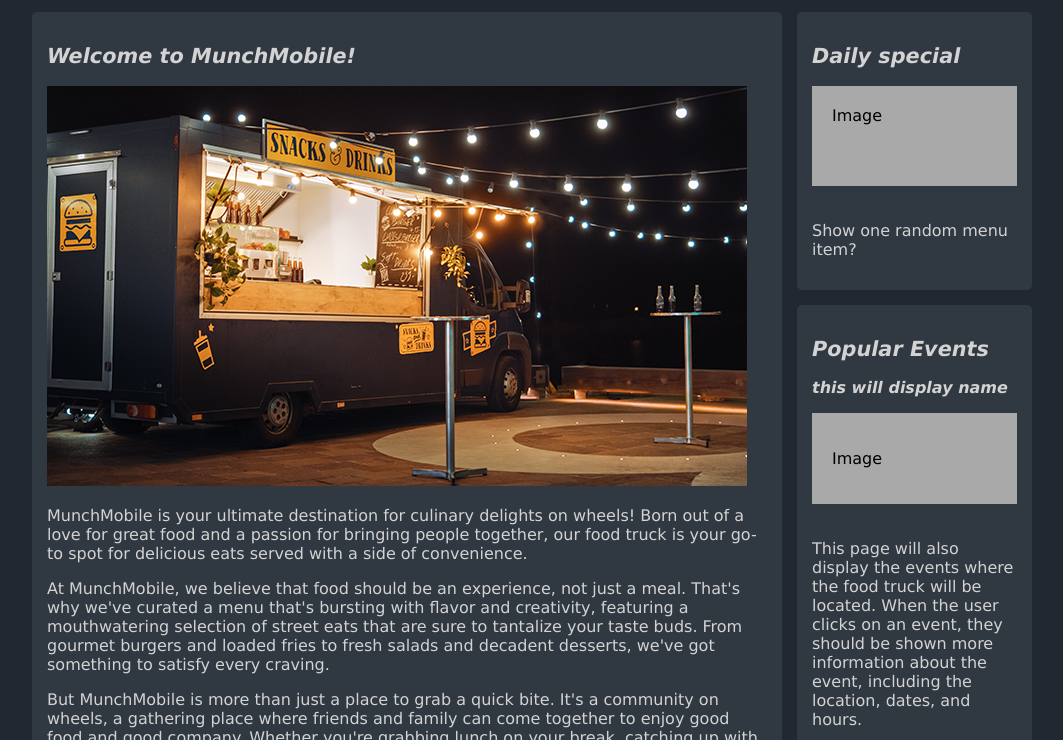
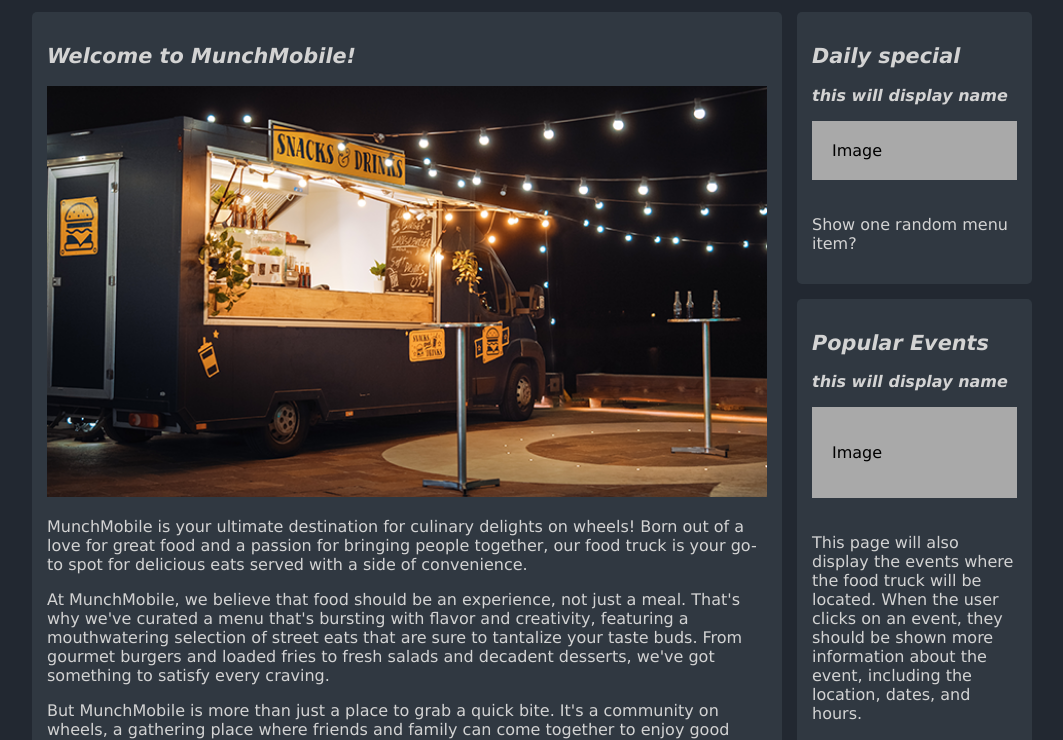
Before and after one commit to Adam-software-engineer/Js-Final, a website with bundled scripts: page public/index.html in a window 1280 px wide. Shown: the part 60-800 px from the top of the page, without its empty margins (108-1171 px from the left). Built offline with nearby package versions, Linux system fonts and the light colour scheme; files whose address does not match are found by name.

Commit message:
the site looks awsome now again not stupid as fuck

```diff
--- a/public/index.html
+++ b/public/index.html
@@ -47,10 +47,10 @@
 
           <div class="card">
             <h2>Daily special</h2>
-            <h3></h3>
-            <div class="fakeimg" style="height:100px;">Image</div>
-              <img src="" alt="">
-              <p>Show one random menu item?</p>
+            <h3>this will display name</h3>
+            <div class="fakeimg" >Image</div>
+            <img src="" alt="">
+            <p>Show one random menu item?</p>
           </div>
           <div class="card">
             <h2>Popular Events</h2>
--- a/public/style.css
+++ b/public/style.css
@@ -181,7 +181,7 @@ th, td {
 /* Fake image */
 .fakeimg {
     background-color: darkgray;
-    width: 100%;
+    width: auto;
     padding: 20px;
     color: black;
 }
@@ -192,6 +192,11 @@ th, td {
     padding: 15px;
     margin-top: 15px;
     border-radius: 5px;
+}
+
+.card img {
+    Height: auto;
+    width: 100%;
 }
 
 /* Clear floats after the columns */
```
